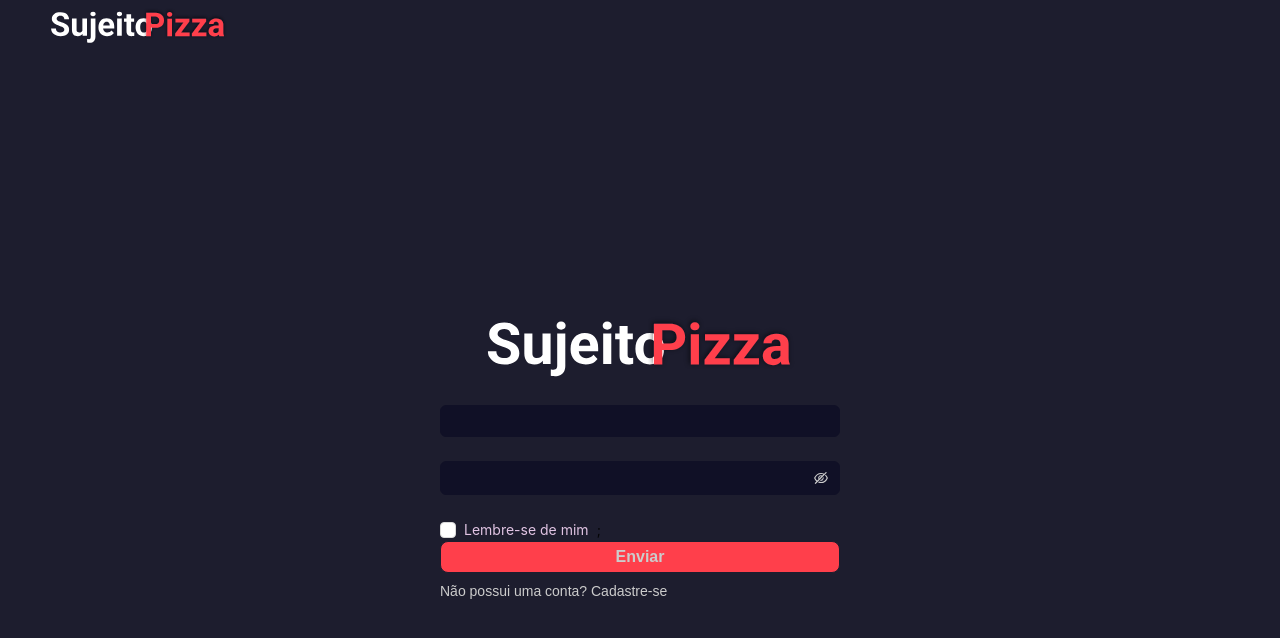
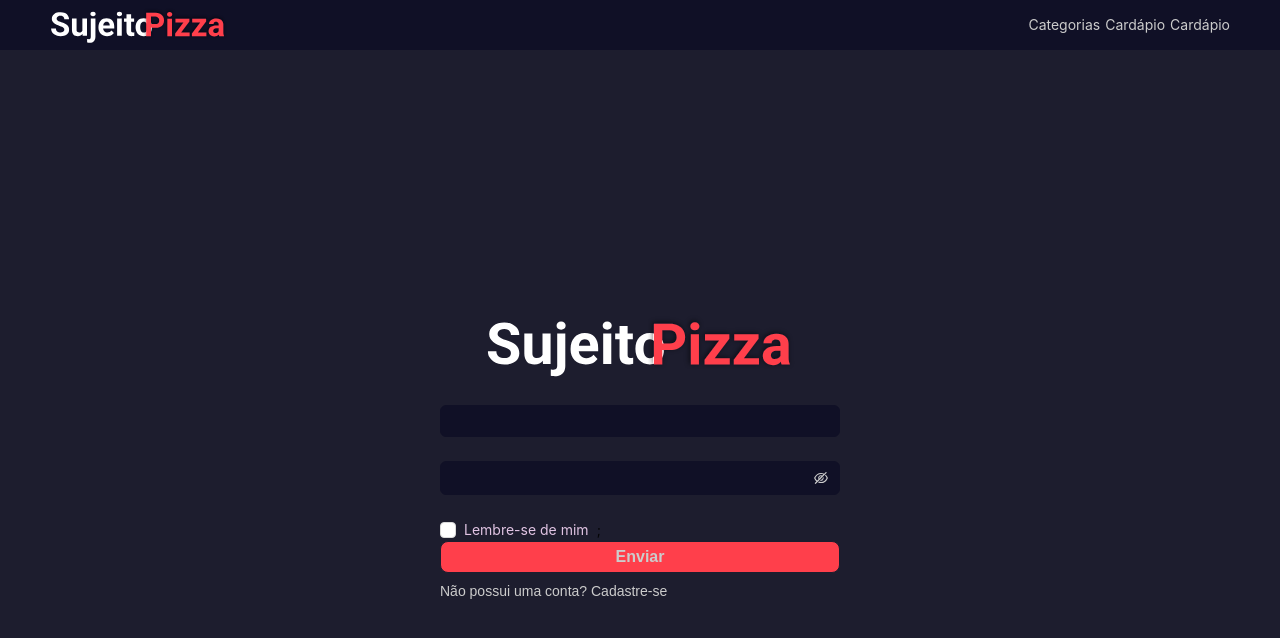
Before and after one commit to DanMarzo/Pedidos-Node-React-ReactNative, a React (Vite) app in the folder front-end/: page /auth/logIn in a window 1280 px wide. Shown: the top 638 px of the page. Built offline with nearby package versions, Linux system fonts and the light colour scheme.

Commit message:
Incluindo Menu superior

```diff
--- a/front-end/src/features/layout/index.tsx
+++ b/front-end/src/features/layout/index.tsx
@@ -1,12 +1,25 @@
 import { Layout } from "antd";
-import { Outlet } from "react-router-dom";
-import { ContentStyled, HeaderStyled } from "./layout.styled";
+import { Link, Outlet } from "react-router-dom";
+import {
+  ContentStyled,
+  HeaderStyled,
+  LinkImage,
+  LinkStyled,
+  Nav,
+} from "./layout.styled";
 import Logo from "../../../public/logo.svg";
 const LayoutApp: React.FC = () => {
   return (
     <Layout>
       <HeaderStyled>
-        <img src={Logo} height={40} />
+        <LinkImage to={"/home"}>
+          <img src={Logo} height={40} />
+        </LinkImage>
+        <Nav>
+          <LinkStyled to={"/categorias"}>Categorias</LinkStyled>
+          <LinkStyled to={"/cardapio"}>Cardápio</LinkStyled>
+          <LinkStyled to={"/cardapio"}>Cardápio</LinkStyled>
+        </Nav>
       </HeaderStyled>
       <ContentStyled>
         <Outlet />
--- a/front-end/src/features/layout/layout.styled.ts
+++ b/front-end/src/features/layout/layout.styled.ts
@@ -1,4 +1,5 @@
 import { Layout } from "antd";
+import { Link } from "react-router-dom";
 import styled from "styled-components";
 
 const { Content, Header } = Layout
@@ -12,9 +13,25 @@ const HeaderStyled = styled(Header)`
     height:50px;
     display: flex;
     align-items: center;
-    background-color: ${x => x.theme.colors.dark700};
+    justify-content: space-between;
+    background-color: ${x => x.theme.colors.dark900};
     color: ${x => x.theme.colors.primary};
     box-shadow: 0 4px 8px -2px rgba(0, 0, 0, 0.5);
 `
+const LinkStyled = styled(Link)`
+    color: ${x => x.theme.colors.primary};
+    transition: .7s;
+    &:hover{
+        color: ${x => x.theme.colors.red900};
+    }
+`;
 
-export { ContentStyled, HeaderStyled }
+const LinkImage = styled(Link)`
+    display: flex;
+`;
+const Nav = styled.nav`
+    display:flex;
+    gap: 5px;
+`
+
+export { ContentStyled, HeaderStyled,LinkStyled,LinkImage,Nav }
```
